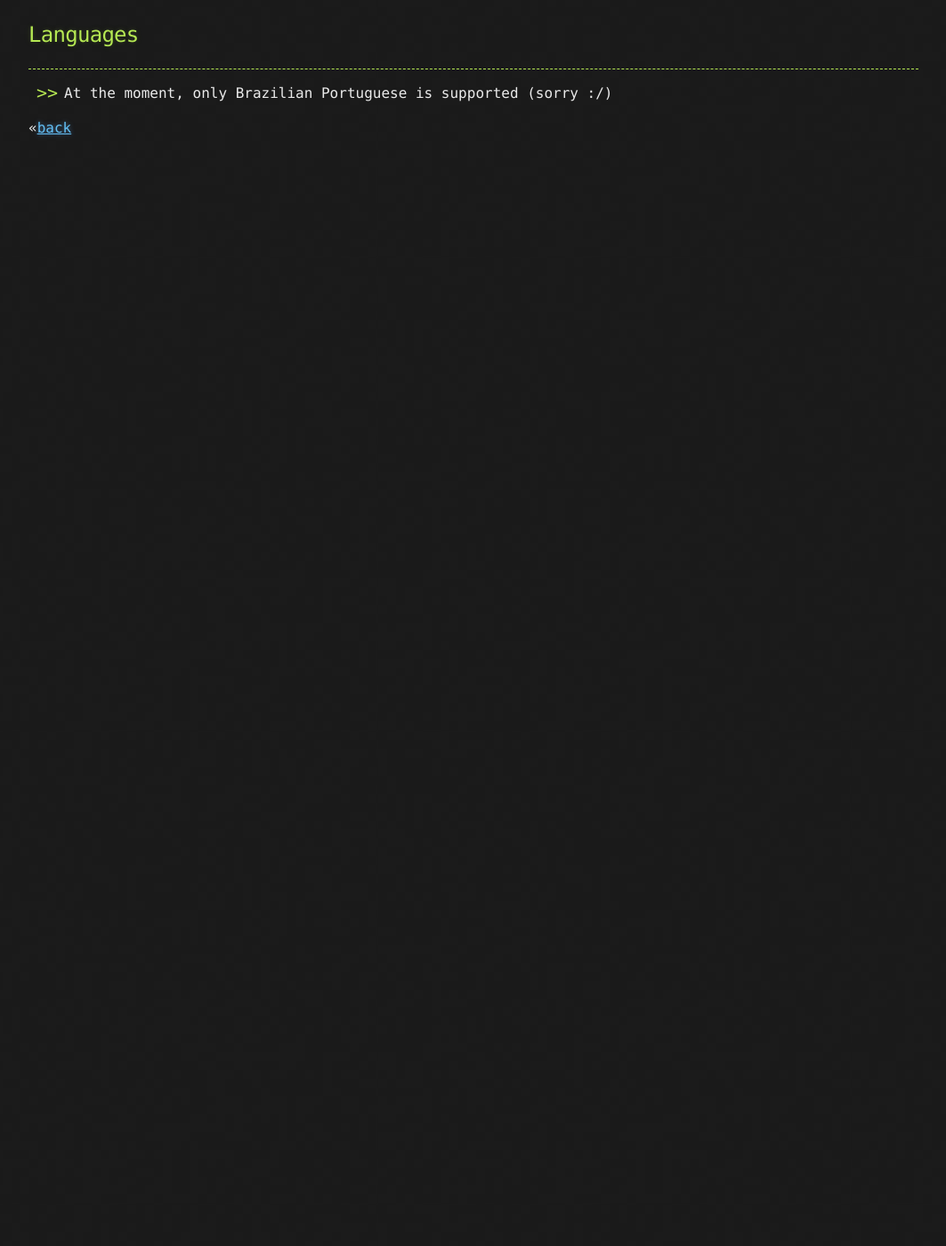
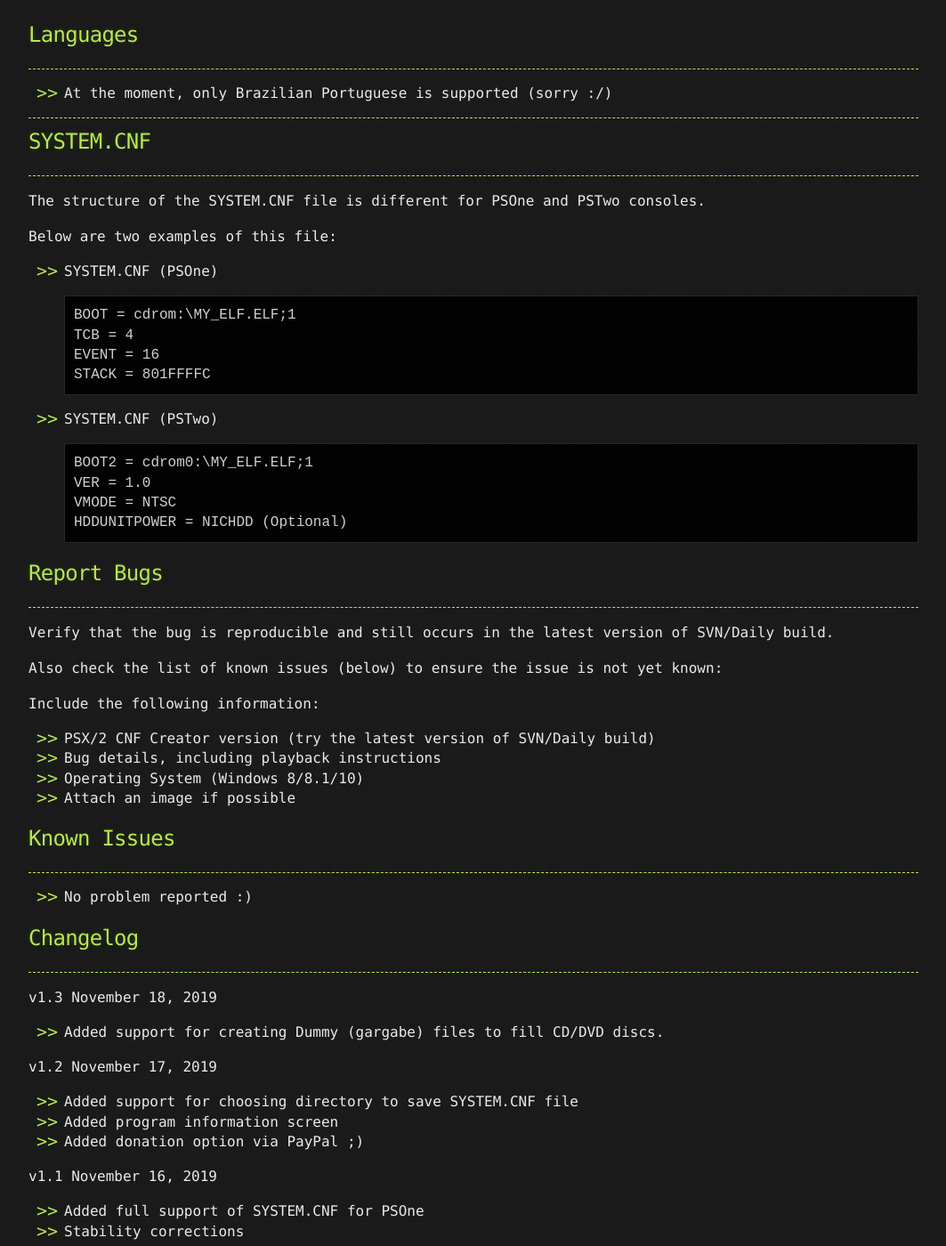
Before and after one commit to AxionDrak/axiondrak.github.io, a Jekyll site: the page built from psx-cnf.md, in a window 1280 px wide and 1400 px high, scrolled down 1307 px. Shown: the whole window at 89% size, without its empty margins (108-1171 px from the left). Built offline with Jekyll 4.4.1, drawn with Linux system fonts in a browser that asks for light colours; our own code applies the rules of GitHub Pages for plain Markdown files; before the commit the page ends 1483 px from its top, so only the background shows below that; some of the changed text lies outside the part shown.

Commit message:
Update psx-cnf.md

````diff
--- a/psx-cnf.md
+++ b/psx-cnf.md
@@ -49,7 +49,87 @@ Use the table below to ensure that downloaded files do not change. These values
 ------------
 * At the moment, only Brazilian Portuguese is supported (sorry :/)
 
+---
+## SYSTEM.CNF
+--------------
+The structure of the SYSTEM.CNF file is different for PSOne and PSTwo consoles.
 
+Below are two examples of this file:
 
+- SYSTEM.CNF (PSOne)
+```
+BOOT = cdrom:\MY_ELF.ELF;1
+TCB = 4
+EVENT = 16
+STACK = 801FFFFC
+```
+
+- SYSTEM.CNF (PSTwo)
+```
+BOOT2 = cdrom0:\MY_ELF.ELF;1
+VER = 1.0
+VMODE = NTSC
+HDDUNITPOWER = NICHDD (Optional)
+```
+
+## Report Bugs
+---------------
+Verify that the bug is reproducible and still occurs in the latest version of SVN/Daily build.
+
+Also check the list of known issues (below) to ensure the issue is not yet known:
+
+Include the following information:
+* PSX/2 CNF Creator version (try the latest version of SVN/Daily build)
+* Bug details, including playback instructions
+* Operating System (Windows 8/8.1/10)
+* Attach an image if possible
+
+## Known Issues
+----------------
+* No problem reported :)
+
+## Changelog
+-------------
+v1.3
+November 18, 2019
+* Added support for creating Dummy (gargabe) files to fill CD/DVD discs.
+
+v1.2
+November 17, 2019
+* Added support for choosing directory to save SYSTEM.CNF file
+* Added program information screen
+* Added donation option via PayPal ;)
+
+v1.1
+November 16, 2019
+* Added full support of SYSTEM.CNF for PSOne
+* Stability corrections
+
+v1.0 - Release To Manufacturing (RTM)
+November 15, 2019
+* Added HDDUNITPOWER (PSTwo) support
+* Added reset option (CLEAR) all settings
+
+v0.50 - RC Version (Release Candidate)
+November 14, 2019
+* Added full support of SYSTEM.CNF for PSTwo
+* Stability corrections
+
+v0.10 - Beta Version
+November 10, 2019
+* Initial release BETA
+
+## Compile
+-----------
+See _COMPILE_ file for how to compile and install PSX/2 CNF Creator.
+
+## Documentation
+-----------------
+See _README_ for PSX/2 CNF Creator information.
+
+## License
+-----------
+This project is released under the GNU license. If you redistribute the binary
+or source code of PSX/2 CNF Creator, please attach file _LICENSE_ with your products.
 
 <<[back](./)
````
